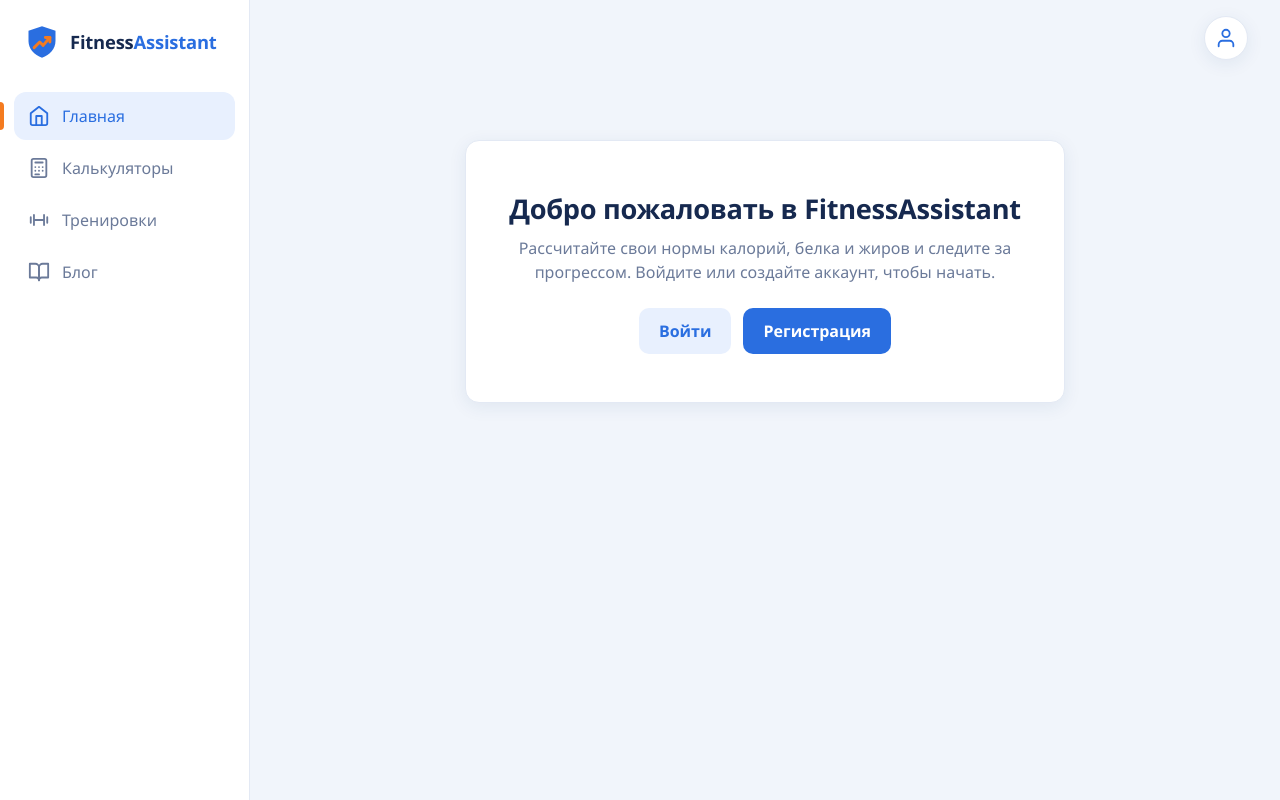
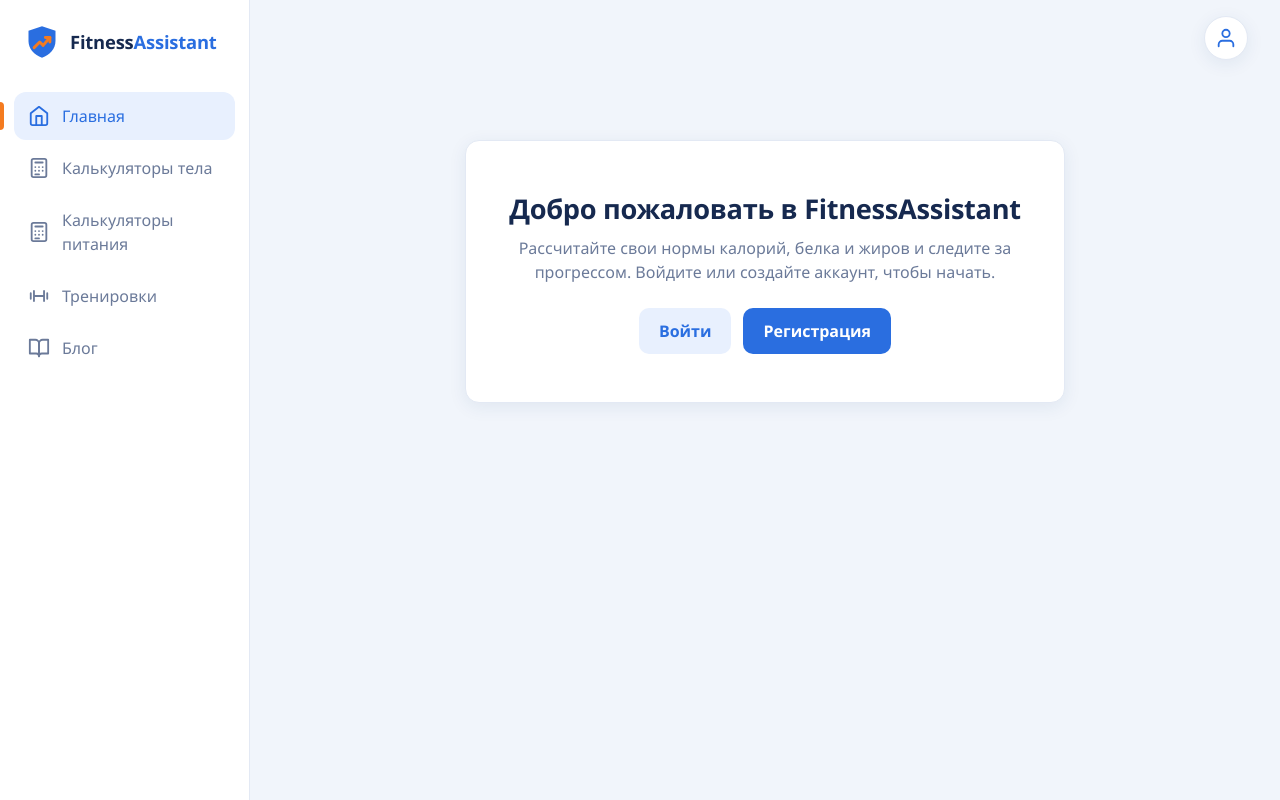
Before and after one commit to MrProdeon/FitnessAssistant, a Django app: page /home/ in a window 1280 px wide. Run offline with Django 5.2, Linux system fonts and the light colour scheme; parts of the project's set-up code (start-up, migrations or seed data) failed here and were passed over.

Commit message:
added body calculator and nutrition calculator in base template

```diff
--- a/templates/base.html
+++ b/templates/base.html
@@ -33,9 +33,13 @@
 
             {# Когда появятся страницы, замени href="#" на {% url 'имя_урла' %} #}
             {# Подсветка активной вкладки сработает, если имя урла совпадёт с тем, что в условии (calculators, workouts, blog) #}
-            <a href="{% url 'calculators' %}" class="nav__link {% if current == 'calculators' %}is-active{% endif %}">
+            <a href="{% url 'body-calculators' %}" class="nav__link {% if current == 'body-calculators' %}is-active{% endif %}">
                 <svg class="icon" width="22" height="22" viewBox="0 0 24 24" aria-hidden="true"><rect x="4" y="2" width="16" height="20" rx="2"/><line x1="8" y1="6" x2="16" y2="6"/><line x1="8" y1="11" x2="8.01" y2="11"/><line x1="12" y1="11" x2="12.01" y2="11"/><line x1="16" y1="11" x2="16.01" y2="11"/><line x1="8" y1="15" x2="8.01" y2="15"/><line x1="12" y1="15" x2="12.01" y2="15"/><line x1="16" y1="15" x2="16.01" y2="15"/><line x1="8" y1="19" x2="12" y2="19"/></svg>
-                <span>Калькуляторы</span>
+                <span>Калькуляторы тела</span>
+            </a>
+            <a href="{% url 'nutrition-calculators' %}" class="nav__link {% if current == 'nutrition-calculators' %}is-active{% endif %}">
+                <svg class="icon" width="22" height="22" viewBox="0 0 24 24" aria-hidden="true"><rect x="4" y="2" width="16" height="20" rx="2"/><line x1="8" y1="6" x2="16" y2="6"/><line x1="8" y1="11" x2="8.01" y2="11"/><line x1="12" y1="11" x2="12.01" y2="11"/><line x1="16" y1="11" x2="16.01" y2="11"/><line x1="8" y1="15" x2="8.01" y2="15"/><line x1="12" y1="15" x2="12.01" y2="15"/><line x1="16" y1="15" x2="16.01" y2="15"/><line x1="8" y1="19" x2="12" y2="19"/></svg>
+                <span>Калькуляторы питания</span>
             </a>
 
             <a href="#" class="nav__link {% if current == 'workouts' %}is-active{% endif %}">
```
